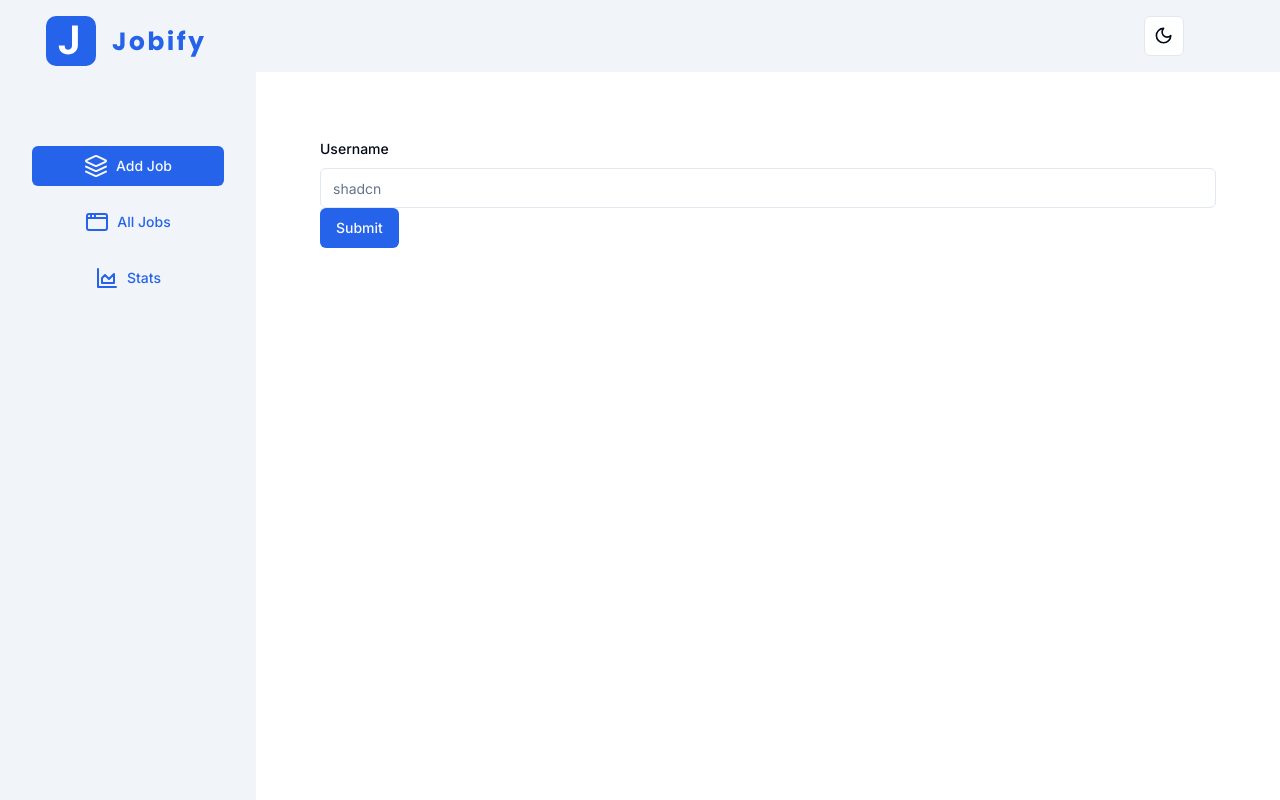
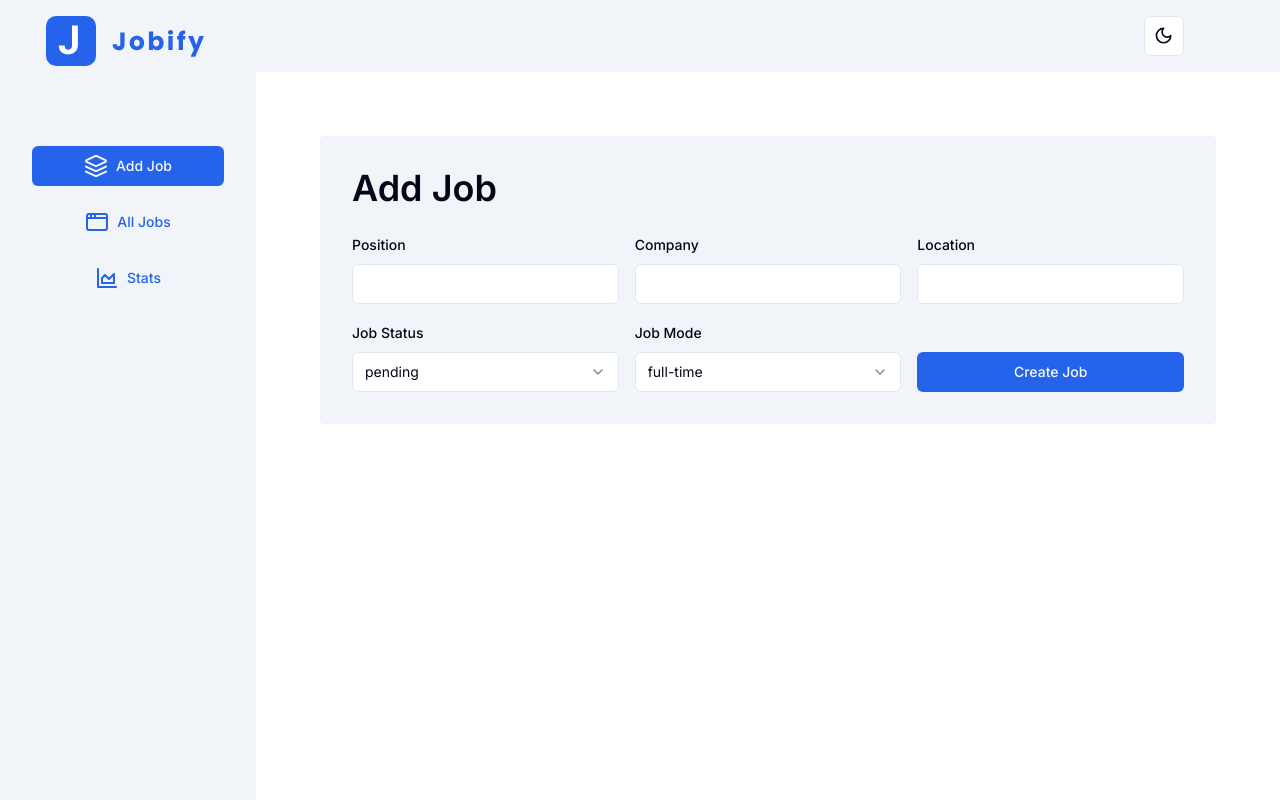
Before and after one commit to luc4s-git/jobify-next, a Next.js app: page /add-job in a window 1280 px wide. Built offline with nearby package versions, Linux system fonts and the light colour scheme.

Commit message:
create job form

```diff
--- a/components/Jobs/CreateJobForm.tsx
+++ b/components/Jobs/CreateJobForm.tsx
@@ -1,61 +1,66 @@
 'use client';
 
-import * as z from 'zod';
 import { zodResolver } from '@hookform/resolvers/zod';
 import { useForm } from 'react-hook-form';
 
-import { Button } from '@/components/ui/button';
 import {
-  Form,
-  FormControl,
-  FormField,
-  FormItem,
-  FormLabel,
-  FormMessage,
-} from '@/components/ui/form';
-
-import { Input } from '@/components/ui/input';
-
-const formSchema = z.object({
-  username: z
-    .string()
-    .min(2, {
-      message: 'Username must be at least 2 characters.',
-    })
-    .max(50, {
-      message: 'Username must have a max of 50 characters.',
-    }),
-});
+  JobStatus,
+  JobMode,
+  createAndEditJobSchema,
+  CreateAndEditJobType,
+} from '@/utils/types/types';
+import { CustomFormField, CustomFormSelect } from './FormComponents';
+import { Button } from '../ui/button';
+import { Form } from '../ui/form';
 
 export function CreateJobForm() {
-  const form = useForm<z.infer<typeof formSchema>>({
-    resolver: zodResolver(formSchema),
+  const form = useForm<CreateAndEditJobType>({
+    resolver: zodResolver(createAndEditJobSchema),
     defaultValues: {
-      username: '',
+      position: '',
+      company: '',
+      location: '',
+      status: JobStatus.Pending,
+      mode: JobMode.FullTime,
     },
   });
 
-  const onSubmit = (values: z.infer<typeof formSchema>) => {
+  function onSubmit(values: CreateAndEditJobType) {
     console.log(values);
-  };
+  }
 
   return (
     <Form {...form}>
-      <form onSubmit={form.handleSubmit(onSubmit)}>
-        <FormField
-          control={form.control}
-          name="username"
-          render={({ field }) => (
-            <FormItem>
-              <FormLabel>Username</FormLabel>
-              <FormControl>
-                <Input placeholder="shadcn" {...field} />
-              </FormControl>
-              <FormMessage />
-            </FormItem>
-          )}
-        />
-        <Button type="submit">Submit</Button>
+      <form
+        className="bg-muted p-8 rounded"
+        onSubmit={form.handleSubmit(onSubmit)}
+      >
+        <h2 className="capitalize font-semibold text-4xl mb-6">add job</h2>
+        <div className="grid gap-4 md:grid-cols-2 lg:grid-cols-3 items-start">
+          {/* position */}
+          <CustomFormField name="position" control={form.control} />
+          {/* company */}
+          <CustomFormField name="company" control={form.control} />
+          {/* location */}
+          <CustomFormField name="location" control={form.control} />
+          {/* job status */}
+          <CustomFormSelect
+            name="status"
+            control={form.control}
+            labelText="job status"
+            items={Object.values(JobStatus)}
+          />
+          {/* job  type */}
+          <CustomFormSelect
+            name="mode"
+            control={form.control}
+            labelText="job mode"
+            items={Object.values(JobMode)}
+          />
+          <Button type="submit" className="self-end capitalize">
+            create job
+          </Button>
+        </div>
       </form>
     </Form>
   );
--- /dev/null
+++ b/components/Jobs/FormComponents.tsx
@@ -0,0 +1,84 @@
+import { Control } from 'react-hook-form';
+import {
+  Select,
+  SelectContent,
+  SelectItem,
+  SelectTrigger,
+  SelectValue,
+} from '@/components/ui/select';
+import {
+  FormControl,
+  FormField,
+  FormItem,
+  FormLabel,
+  FormMessage,
+} from '@/components/ui/form';
+import { Input } from '../ui/input';
+
+type CustomFormFieldProps = {
+  name: string;
+  control: Control<any>;
+};
+
+export function CustomFormField({ name, control }: CustomFormFieldProps) {
+  return (
+    <FormField
+      control={control}
+      name={name}
+      render={({ field }) => (
+        <FormItem>
+          <FormLabel className="capitalize">{name}</FormLabel>
+          <FormControl>
+            <Input {...field} />
+          </FormControl>
+          <FormMessage className="capitalize" />
+        </FormItem>
+      )}
+    />
+  );
+}
+
+type CustomFormSelectProps = {
+  name: string;
+  control: Control<any>;
+  items: string[];
+  labelText?: string;
+};
+
+export function CustomFormSelect({
+  name,
+  control,
+  items,
+  labelText,
+}: CustomFormSelectProps) {
+  return (
+    <FormField
+      control={control}
+      name={name}
+      render={({ field }) => (
+        <FormItem>
+          <FormLabel className="capitalize">{labelText || name}</FormLabel>
+          <Select onValueChange={field.onChange} defaultValue={field.value}>
+            <FormControl>
+              <SelectTrigger>
+                <SelectValue />
+              </SelectTrigger>
+            </FormControl>
+            <SelectContent>
+              {items.map((item) => {
+                return (
+                  <SelectItem key={item} value={item}>
+                    {item}
+                  </SelectItem>
+                );
+              })}
+            </SelectContent>
+          </Select>
+
+          <FormMessage />
+        </FormItem>
+      )}
+    />
+  );
+}
+export default CustomFormSelect;
--- /dev/null
+++ b/components/ui/select.tsx
@@ -0,0 +1,160 @@
+"use client"
+
+import * as React from "react"
+import * as SelectPrimitive from "@radix-ui/react-select"
+import { Check, ChevronDown, ChevronUp } from "lucide-react"
+
+import { cn } from "@/lib/utils"
+
+const Select = SelectPrimitive.Root
+
+const SelectGroup = SelectPrimitive.Group
+
+const SelectValue = SelectPrimitive.Value
+
+const SelectTrigger = React.forwardRef<
+  React.ElementRef<typeof SelectPrimitive.Trigger>,
+  React.ComponentPropsWithoutRef<typeof SelectPrimitive.Trigger>
+>(({ className, children, ...props }, ref) => (
+  <SelectPrimitive.Trigger
+    ref={ref}
+    className={cn(
+      "flex h-10 w-full items-center justify-between rounded-md border border-input bg-background px-3 py-2 text-sm ring-offset-background placeholder:text-muted-foreground focus:outline-none focus:ring-2 focus:ring-ring focus:ring-offset-2 disabled:cursor-not-allowed disabled:opacity-50 [&>span]:line-clamp-1",
+      className
+    )}
+    {...props}
+  >
+    {children}
+    <SelectPrimitive.Icon asChild>
+      <ChevronDown className="h-4 w-4 opacity-50" />
+    </SelectPrimitive.Icon>
+  </SelectPrimitive.Trigger>
+))
+SelectTrigger.displayName = SelectPrimitive.Trigger.displayName
+
+const SelectScrollUpButton = React.forwardRef<
+  React.ElementRef<typeof SelectPrimitive.ScrollUpButton>,
+  React.ComponentPropsWithoutRef<typeof SelectPrimitive.ScrollUpButton>
+>(({ className, ...props }, ref) => (
+  <SelectPrimitive.ScrollUpButton
+    ref={ref}
+    className={cn(
+      "flex cursor-default items-center justify-center py-1",
+      className
+    )}
+    {...props}
+  >
+    <ChevronUp className="h-4 w-4" />
+  </SelectPrimitive.ScrollUpButton>
+))
+SelectScrollUpButton.displayName = SelectPrimitive.ScrollUpButton.displayName
+
+const SelectScrollDownButton = React.forwardRef<
+  React.ElementRef<typeof SelectPrimitive.ScrollDownButton>,
+  React.ComponentPropsWithoutRef<typeof SelectPrimitive.ScrollDownButton>
+>(({ className, ...props }, ref) => (
+  <SelectPrimitive.ScrollDownButton
+    ref={ref}
+    className={cn(
+      "flex cursor-default items-center justify-center py-1",
+      className
+    )}
+    {...props}
+  >
+    <ChevronDown className="h-4 w-4" />
+  </SelectPrimitive.ScrollDownButton>
+))
+SelectScrollDownButton.displayName =
+  SelectPrimitive.ScrollDownButton.displayName
+
+const SelectContent = React.forwardRef<
+  React.ElementRef<typeof SelectPrimitive.Content>,
+  React.ComponentPropsWithoutRef<typeof SelectPrimitive.Content>
+>(({ className, children, position = "popper", ...props }, ref) => (
+  <SelectPrimitive.Portal>
+    <SelectPrimitive.Content
+      ref={ref}
+      className={cn(
+        "relative z-50 max-h-96 min-w-[8rem] overflow-hidden rounded-md border bg-popover text-popover-foreground shadow-md data-[state=open]:animate-in data-[state=closed]:animate-out data-[state=closed]:fade-out-0 data-[state=open]:fade-in-0 data-[state=closed]:zoom-out-95 data-[state=open]:zoom-in-95 data-[side=bottom]:slide-in-from-top-2 data-[side=left]:slide-in-from-right-2 data-[side=right]:slide-in-from-left-2 data-[side=top]:slide-in-from-bottom-2",
+        position === "popper" &&
+          "data-[side=bottom]:translate-y-1 data-[side=left]:-translate-x-1 data-[side=right]:translate-x-1 data-[side=top]:-translate-y-1",
+        className
+      )}
+      position={position}
+      {...props}
+    >
+      <SelectScrollUpButton />
+      <SelectPrimitive.Viewport
+        className={cn(
+          "p-1",
+          position === "popper" &&
+            "h-[var(--radix-select-trigger-height)] w-full min-w-[var(--radix-select-trigger-width)]"
+        )}
+      >
+        {children}
+      </SelectPrimitive.Viewport>
+      <SelectScrollDownButton />
+    </SelectPrimitive.Content>
+  </SelectPrimitive.Portal>
+))
+SelectContent.displayName = SelectPrimitive.Content.displayName
+
+const SelectLabel = React.forwardRef<
+  React.ElementRef<typeof SelectPrimitive.Label>,
+  React.ComponentPropsWithoutRef<typeof SelectPrimitive.Label>
+>(({ className, ...props }, ref) => (
+  <SelectPrimitive.Label
+    ref={ref}
+    className={cn("py-1.5 pl-8 pr-2 text-sm font-semibold", className)}
+    {...props}
+  />
+))
+SelectLabel.displayName = SelectPrimitive.Label.displayName
+
+const SelectItem = React.forwardRef<
+  React.ElementRef<typeof SelectPrimitive.Item>,
+  React.ComponentPropsWithoutRef<typeof SelectPrimitive.Item>
+>(({ className, children, ...props }, ref) => (
+  <SelectPrimitive.Item
+    ref={ref}
+    className={cn(
+      "relative flex w-full cursor-default select-none items-center rounded-sm py-1.5 pl-8 pr-2 text-sm outline-none focus:bg-accent focus:text-accent-foreground data-[disabled]:pointer-events-none data-[disabled]:opacity-50",
+      className
+    )}
+    {...props}
+  >
+    <span className="absolute left-2 flex h-3.5 w-3.5 items-center justify-center">
+      <SelectPrimitive.ItemIndicator>
+        <Check className="h-4 w-4" />
+      </SelectPrimitive.ItemIndicator>
+    </span>
+
+    <SelectPrimitive.ItemText>{children}</SelectPrimitive.ItemText>
+  </SelectPrimitive.Item>
+))
+SelectItem.displayName = SelectPrimitive.Item.displayName
+
+const SelectSeparator = React.forwardRef<
+  React.ElementRef<typeof SelectPrimitive.Separator>,
+  React.ComponentPropsWithoutRef<typeof SelectPrimitive.Separator>
+>(({ className, ...props }, ref) => (
+  <SelectPrimitive.Separator
+    ref={ref}
+    className={cn("-mx-1 my-1 h-px bg-muted", className)}
+    {...props}
+  />
+))
+SelectSeparator.displayName = SelectPrimitive.Separator.displayName
+
+export {
+  Select,
+  SelectGroup,
+  SelectValue,
+  SelectTrigger,
+  SelectContent,
+  SelectLabel,
+  SelectItem,
+  SelectSeparator,
+  SelectScrollUpButton,
+  SelectScrollDownButton,
+}
--- a/package.json
+++ b/package.json
@@ -14,6 +14,7 @@
     "@prisma/client": "^5.14.0",
     "@radix-ui/react-dropdown-menu": "^2.0.6",
     "@radix-ui/react-label": "^2.0.2",
+    "@radix-ui/react-select": "^2.0.0",
     "@radix-ui/react-slot": "^1.0.2",
     "@tanstack/react-query": "^5.37.1",
     "@tanstack/react-query-devtools": "^5.37.1",
```
Also changed, not shown: 1 other file (tests, documents, lock files or other folders).
